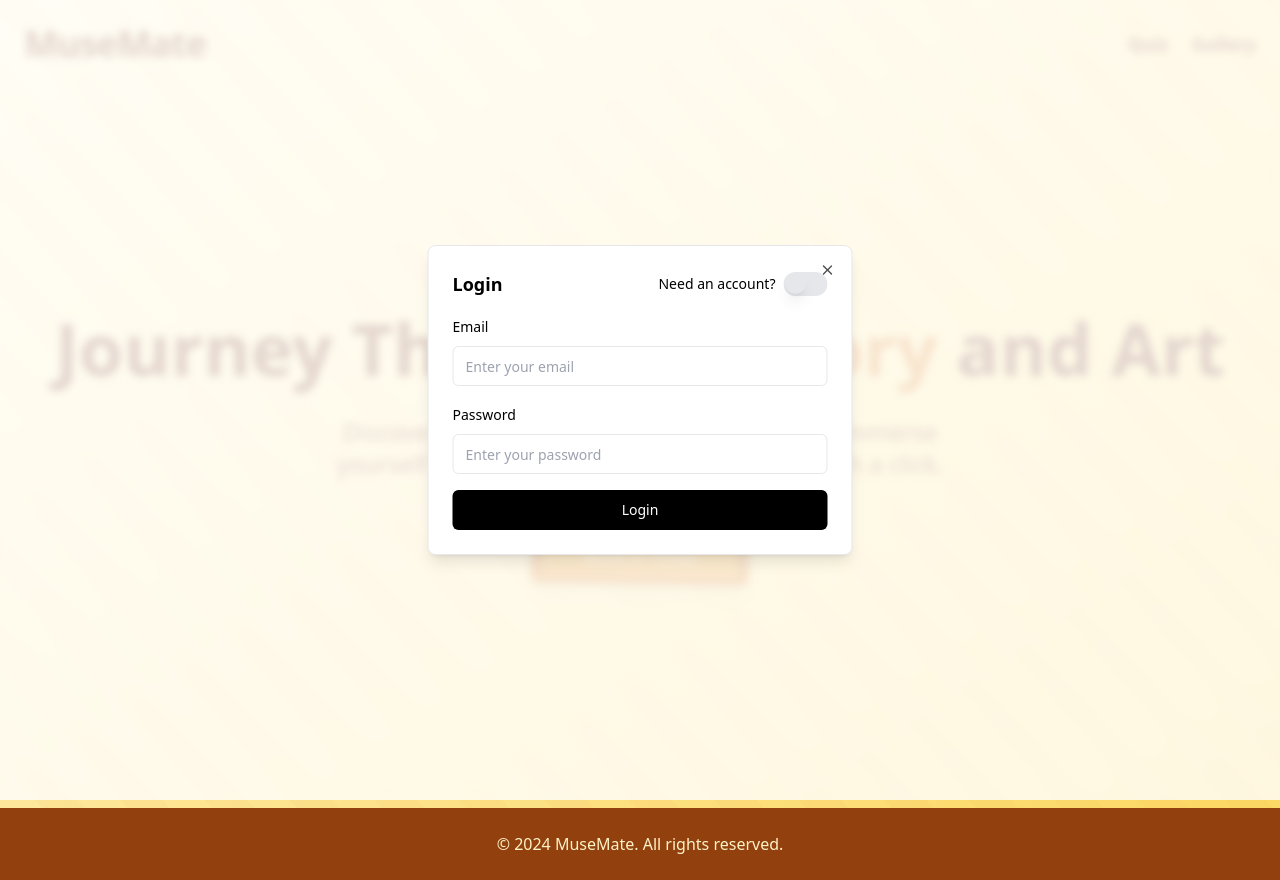
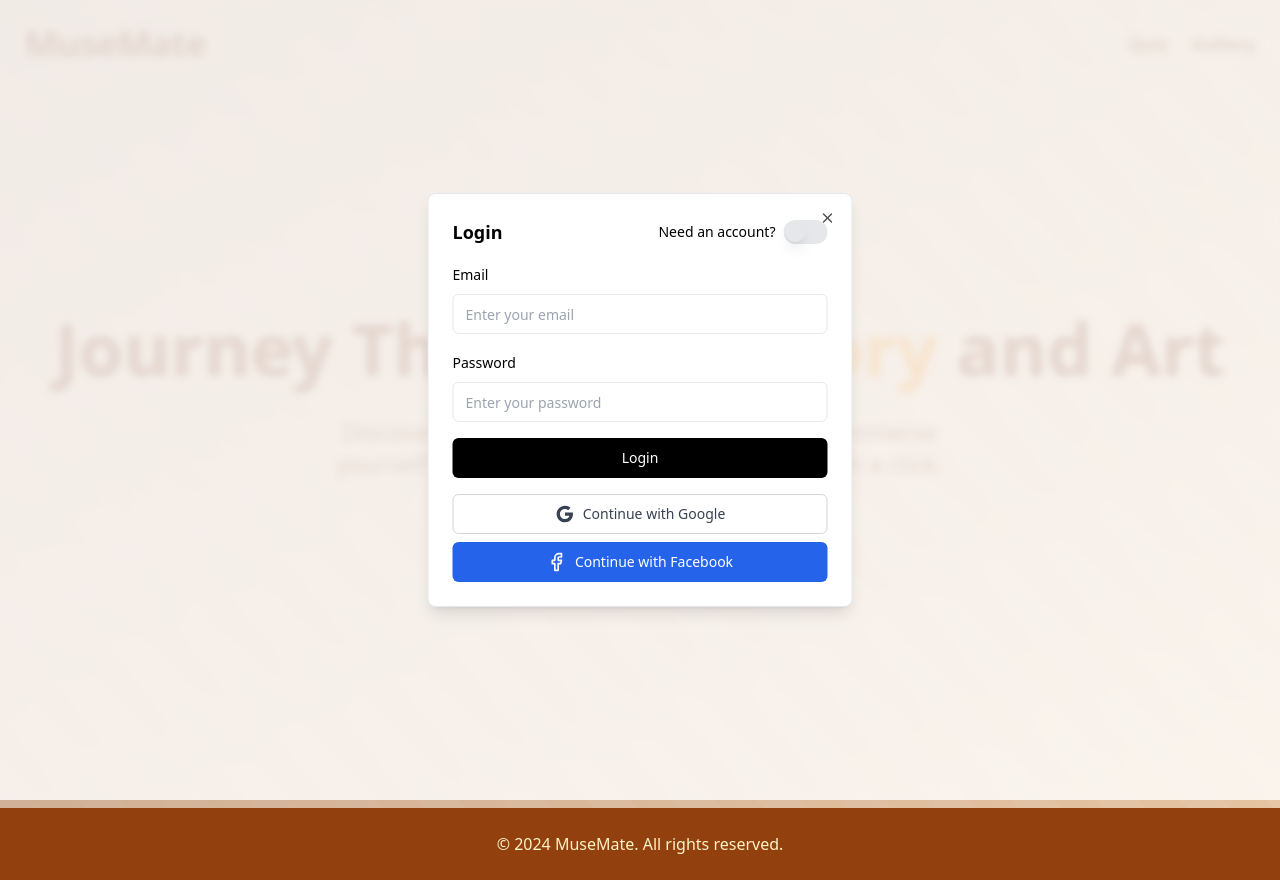
Before and after one commit to SoumyadipRoy16/MuseMate, a Next.js app in the folder museum-ticket-booking/: page / in a window 1280 px wide. Both pictures are taken after a click on the button "Book A Ticket". Built offline with nearby package versions, Linux system fonts and the light colour scheme.

Commit message:
Update index.tsx

```diff
--- a/museum-ticket-booking/pages/index.tsx
+++ b/museum-ticket-booking/pages/index.tsx
@@ -1,3 +1,5 @@
+'use client'
+
 import { useState, useEffect, useRef } from 'react'
 import { Button } from "@/components/ui/button"
 import { motion, AnimatePresence } from "framer-motion"
@@ -5,6 +7,8 @@ import { Dialog, DialogContent, DialogTrigger } from "@/components/ui/dialog"
 import { Input } from "@/components/ui/input"
 import { Label } from "@/components/ui/label"
 import { Switch } from "@/components/ui/switch"
+import { Facebook, Mail } from 'lucide-react'
+import { useAuth0 } from '@auth0/auth0-react'
 import '../app/globals.css'
 
 const changingWords = ["Time", "Culture", "History", "Creativity"]
@@ -13,6 +17,7 @@ export default function EnhancedLandingPage() {
   const canvasRef = useRef<HTMLCanvasElement>(null)
   const [isLoginView, setIsLoginView] = useState(true)
   const [currentWordIndex, setCurrentWordIndex] = useState(0)
+  const { loginWithRedirect, isAuthenticated, logout, user } = useAuth0()
 
   // Form state
   const [formData, setFormData] = useState({
@@ -63,6 +68,14 @@ export default function EnhancedLandingPage() {
     }
   }
 
+  const handleSocialLogin = (provider: string) => {
+    loginWithRedirect({
+      appState: {
+        returnTo: '/chatbot' // Redirect to /chatbot after successful login
+      }
+    });
+  };
+
   useEffect(() => {
     const wordInterval = setInterval(() => {
       setCurrentWordIndex((prevIndex) => (prevIndex + 1) % changingWords.length)
@@ -78,13 +91,37 @@ export default function EnhancedLandingPage() {
     const ctx = canvas.getContext('2d')
     if (!ctx) return
 
-    canvas.width = window.innerWidth
-    canvas.height = window.innerHeight
+    const resizeCanvas = () => {
+      canvas.width = window.innerWidth
+      canvas.height = window.innerHeight
+    }
+
+    resizeCanvas()
 
     const stripeWidth = 30
     const stripeSpacing = 60
     let currentStripe = 0
     let beamProgress = 0
+
+    const colors = [
+      'rgba(139, 69, 19, 0.5)',
+      'rgba(205, 133, 63, 0.5)',
+      'rgba(210, 180, 140, 0.5)',
+      'rgba(255, 228, 181, 0.5)'
+    ]
+
+    const drawBackground = (time: number) => {
+      const gradient = ctx.createLinearGradient(0, 0, canvas.width, canvas.height)
+      const colorIndex1 = Math.floor(time / 2000) % colors.length
+      const colorIndex2 = (colorIndex1 + 1) % colors.length
+      const ratio = (time % 2000) / 2000
+
+      gradient.addColorStop(0, colors[colorIndex1])
+      gradient.addColorStop(1, colors[colorIndex2])
+
+      ctx.fillStyle = gradient
+      ctx.fillRect(0, 0, canvas.width, canvas.height)
+    }
 
     const drawStripes = () => {
       ctx.save()
@@ -114,8 +151,9 @@ export default function EnhancedLandingPage() {
       ctx.restore()
     }
 
-    const animate = () => {
+    const animate = (time: number) => {
       ctx.clearRect(0, 0, canvas.width, canvas.height)
+      drawBackground(time)
       drawStripes()
       drawBeam(currentStripe, beamProgress)
 
@@ -128,29 +166,22 @@ export default function EnhancedLandingPage() {
       requestAnimationFrame(animate)
     }
 
-    animate()
+    animate(0)
 
-    const handleResize = () => {
-      canvas.width = window.innerWidth
-      canvas.height = window.innerHeight
-    }
-
-    window.addEventListener('resize', handleResize)
+    window.addEventListener('resize', resizeCanvas)
 
     return () => {
-      window.removeEventListener('resize', handleResize)
+      window.removeEventListener('resize', resizeCanvas)
     }
   }, [])
 
   useEffect(() => {
     // Google Tag Manager Scripts
-    // Create script element for Google Tag Manager
     const script = document.createElement('script')
     script.src = 'https://www.googletagmanager.com/gtag/js?id=G-Z228CZ7BH0'
     script.async = true
     document.head.appendChild(script)
 
-    // Inline script to initialize Google Tag Manager
     const inlineScript = document.createElement('script')
     inlineScript.innerHTML = `
       window.dataLayer = window.dataLayer || [];
@@ -160,7 +191,6 @@ export default function EnhancedLandingPage() {
     `
     document.head.appendChild(inlineScript)
 
-    // Cleanup function to remove the scripts if component is unmounted
     return () => {
       document.head.removeChild(script)
       document.head.removeChild(inlineScript)
@@ -168,7 +198,7 @@ export default function EnhancedLandingPage() {
   }, [])
 
   return (
-    <div className="relative min-h-screen bg-gradient-to-br from-amber-100 to-amber-300 text-amber-900 overflow-hidden">
+    <div className="relative min-h-screen text-amber-900 overflow-hidden">
       <canvas
         ref={canvasRef}
         className="absolute inset-0 w-full h-full"
@@ -238,15 +268,12 @@ export default function EnhancedLandingPage() {
                 >
                   <span className="relative z-10">Book A Ticket</span>
                   <span className="absolute inset-0 bg-amber-900 opacity-0 group-hover:opacity-100 transition-opacity duration-300" />
-                  {/* Styling stripes */}
                   <span className="absolute top-0 left-0 w-full h-2 bg-amber-600" />
                   <span className="absolute bottom-0 left-0 w-full h-2 bg-amber-600" />
                   <span className="absolute top-0 left-0 w-2 h-full bg-amber-600" />
                   <span className="absolute top-0 right-0 w-2 h-full bg-amber-600" />
-                  {/* Inner crosshair style */}
                   <span className="absolute top-1/2 left-0 w-full h-[1px] bg-amber-400 opacity-50" />
                   <span className="absolute top-0 left-1/2 w-[1px] h-full bg-amber-400 opacity-50" />
-                  {/* Rounded corners */}
                   <span className="absolute -top-2 -left-2 w-4 h-4 border-t-4 border-l-4 border-amber-600 rounded-tl-full" />
                   <span className="absolute -top-2 -right-2 w-4 h-4 border-t-4 border-r-4 border-amber-600 rounded-tr-full" />
                   <span className="absolute -bottom-2 -left-2 w-4 h-4 border-b-4 border-l-4 border-amber-600 rounded-bl-full" />
@@ -268,9 +295,7 @@ export default function EnhancedLandingPage() {
                         className="relative inline-flex items-center h-6 rounded-full w-11 bg-gray-200"
                       >
                         <span
-                          className={`${
-                            !isLoginView ? 'translate-x-6' : 'translate-x-1'
-                          } inline-block w-4 h-4 transform bg-black rounded-full transition-transform`}
+                          className={`${!isLoginView ? 'translate-x-6' : 'translate-x-1'} inline-block w-4 h-4 transform bg-black rounded-full transition-transform`}
                         />
                       </Switch>
                     </div>
@@ -324,6 +349,27 @@ export default function EnhancedLandingPage() {
                       </motion.div>
                     )}
                   </AnimatePresence>
+                  <div className="space-y-2">
+                    <Button
+                      onClick={() => handleSocialLogin('google-oauth2')}
+                      className="w-full bg-white text-gray-700 border border-gray-300 hover:bg-gray-50"
+                    >
+                      <svg className="w-5 h-5 mr-2" viewBox="0 0 24 24">
+                        <path
+                          fill="currentColor"
+                          d="M12.545,10.239v3.821h5.445c-0.712,2.315-2.647,3.972-5.445,3.972c-3.332,0-6.033-2.701-6.033-6.032s2.701-6.032,6.033-6.032c1.498,0,2.866,0.549,3.921,1.453l2.814-2.814C17.503,2.988,15.139,2,12.545,2C7.021,2,2.543,6.477,2.543,12s4.478,10,10.002,10c8.396,0,10.249-7.85,9.426-11.748L12.545,10.239z"
+                        />
+                      </svg>
+                      Continue with Google
+                    </Button>
+                    <Button
+                      onClick={() => handleSocialLogin('facebook')}
+                      className="w-full bg-blue-600 text-white hover:bg-blue-700"
+                    >
+                      <Facebook className="w-5 h-5 mr-2" />
+                      Continue with Facebook
+                    </Button>
+                  </div>
                 </div>
               </DialogContent>
             </Dialog>
```
